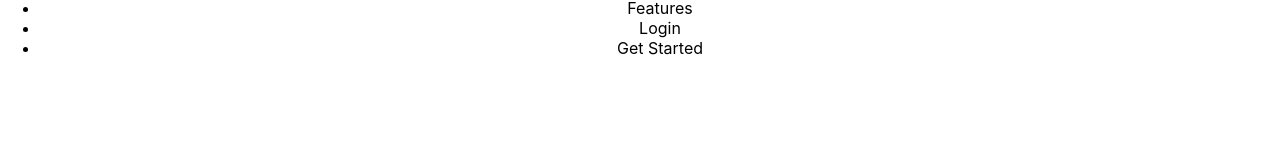
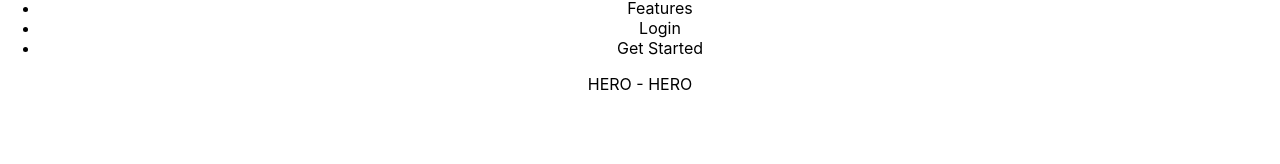
Before and after one commit to jpecheverryp/spense-landing-page, a React (Create React App) app in the folder spense/: page / in a window 1280 px wide. Shown: the part 130-294 px from the top of the page. Built offline with nearby package versions, Linux system fonts and the light colour scheme.

Commit message:
add hero component

```diff
--- a/spense/src/App.js
+++ b/spense/src/App.js
@@ -1,5 +1,6 @@
 import './App.css';
 import AnnouncementBar from './components/AnnouncementBar';
+import Hero from './components/Hero';
 import Navbar from './components/Navbar';
 
 function App() {
@@ -7,6 +8,7 @@
     <div className='App'>
       <AnnouncementBar />
       <Navbar />
+      <Hero />
     </div>
   );
 }
--- /dev/null
+++ b/spense/src/components/Hero.jsx
@@ -0,0 +1,7 @@
+import React from 'react';
+
+const Hero = () => {
+  return <div>HERO - HERO </div>;
+};
+
+export default Hero;
```
